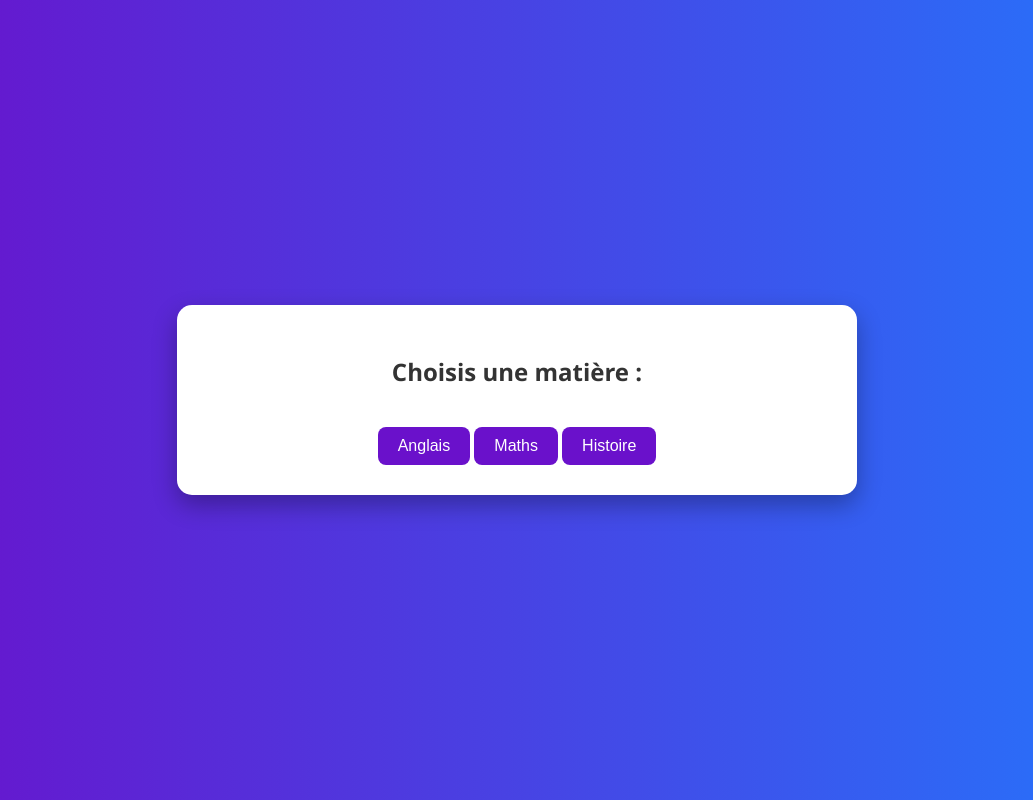
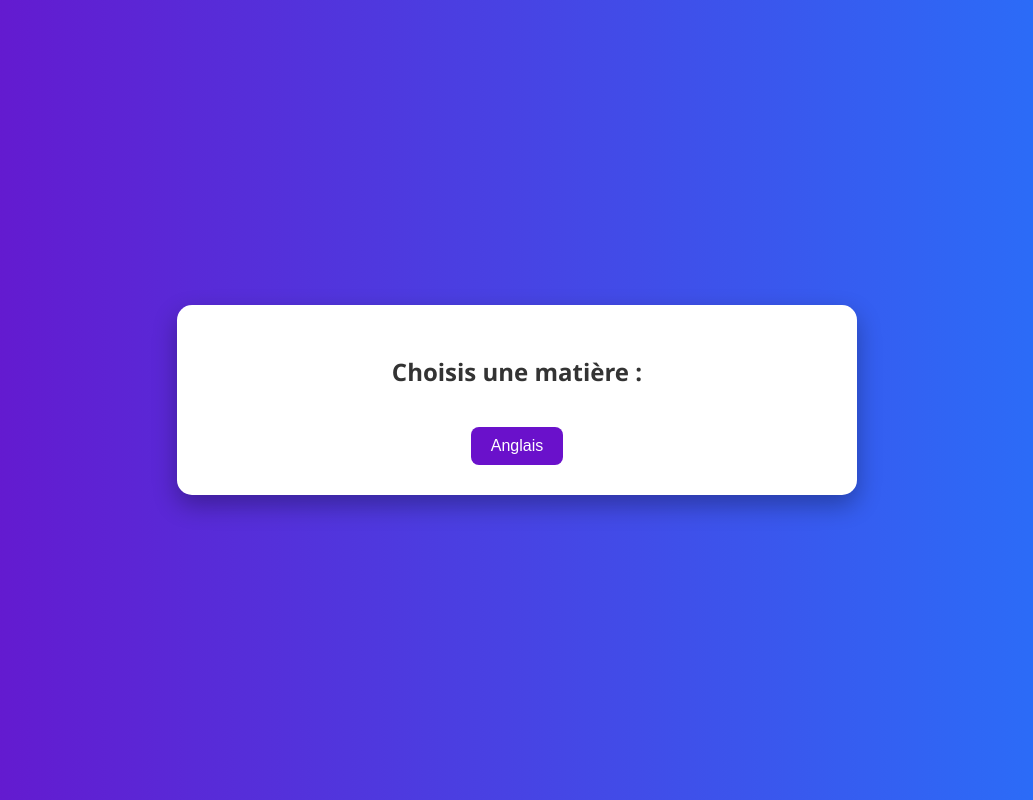
Before and after one commit to rkxse/qcm-site, a plain HTML site: page index.html in a window 1280 px wide. Shown: the whole page, without its empty margins (123-1156 px from the left). Drawn offline with Linux system fonts and the light colour scheme.

Commit message:
Update index.html

```diff
--- a/index.html
+++ b/index.html
@@ -13,8 +13,6 @@
       <h2>Choisis une matière :</h2>
       <div id="subject-buttons">
         <button data-subject="anglais">Anglais</button>
-        <button data-subject="maths">Maths</button>
-        <button data-subject="histoire">Histoire</button>
       </div>
     </div>
 
```
